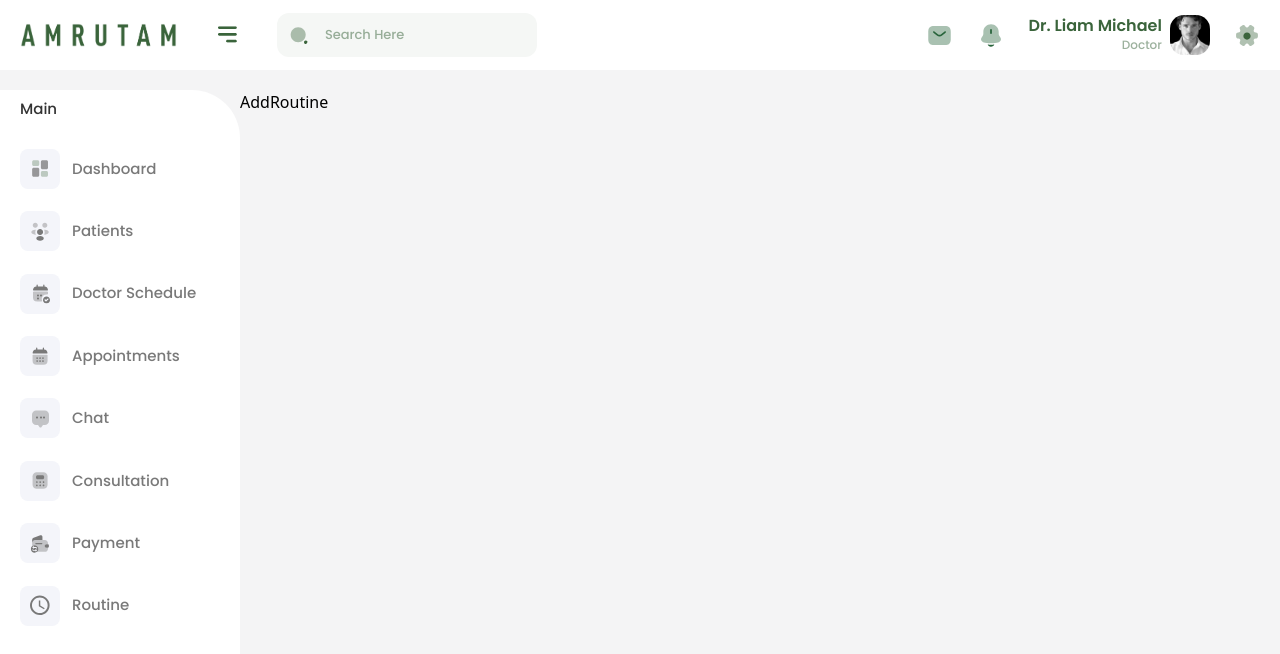
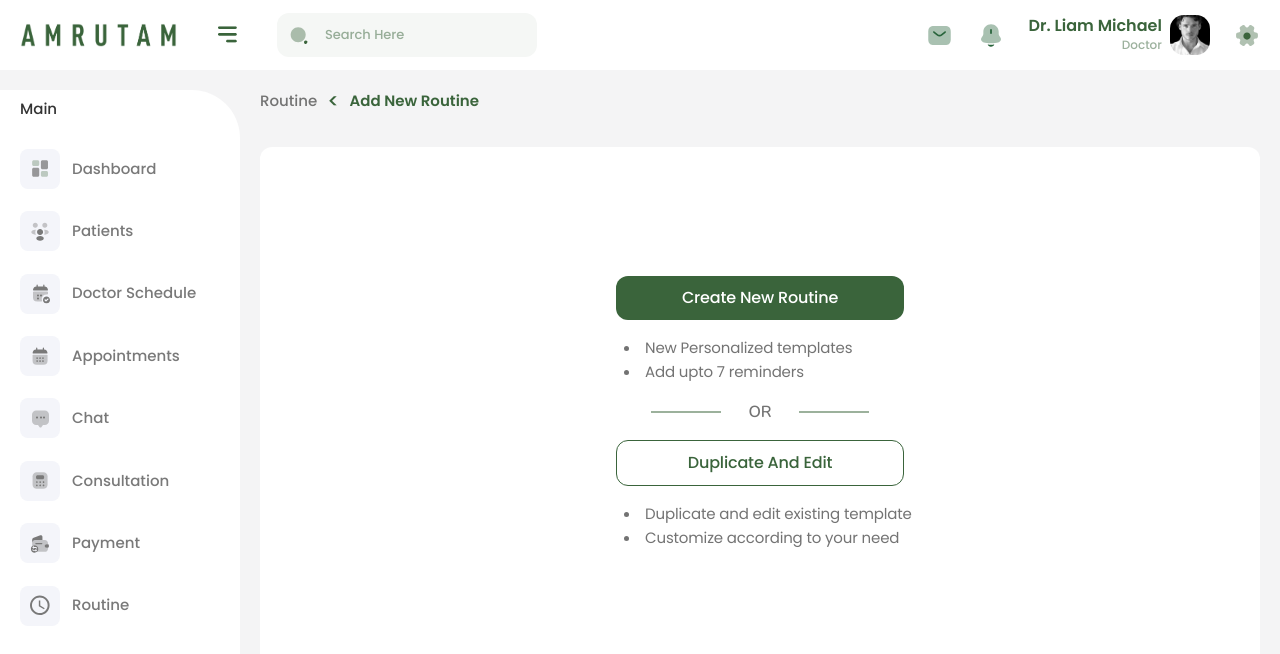
Before and after one commit to ano-coding/Routine-Dashboard-for-Doctors, a React (Vite) app: page /routine/add in a window 1280 px wide. Shown: the top 654 px of the page. Built offline with nearby package versions, Linux system fonts and the light colour scheme.

Commit message:
complete the create new routine page

```diff
--- a/src/App.jsx
+++ b/src/App.jsx
@@ -7,6 +7,7 @@ import AppLayout from "./ui/AppLayout";
 import RoutineDashboard from "./pages/RoutineDashboard";
 import Error from "./ui/Error";
 import AddRoutine from "./ui/AddRoutine";
+import PatientProfile from "./ui/PatientProfile";
 
 const router = createBrowserRouter([
   {
@@ -16,6 +17,10 @@ const router = createBrowserRouter([
       {
         path: "/",
         element: <Navigate replace to="/routine" />,
+      },
+      {
+        path: "/patient/:id",
+        element: <PatientProfile />,
       },
       {
         path: "/routine",
--- a/src/pages/RoutineDashboard.jsx
+++ b/src/pages/RoutineDashboard.jsx
@@ -41,6 +41,7 @@ const patients = [
     time: "04 : 10 PM",
     type: "Video Call",
     concerns: "Knee Pain",
+    id: "1",
   },
   {
     name: "Smith Bruklin",
@@ -50,6 +51,7 @@ const patients = [
     time: "05 : 10 PM",
     type: "Chat",
     concerns: "Headache",
+    id: "2",
   },
   {
     name: "William Stephin",
@@ -59,6 +61,7 @@ const patients = [
     time: "06 : 10 PM",
     type: "Offline",
     concerns: "Stomachache",
+    id: "3",
   },
 ];
 
@@ -199,7 +202,7 @@ const RoutineDashboard = () => {
                   <thead>
                     <tr>
                       <th scope="col" className="relative px-6 py-3">
-                        <span className="sr-only">Edit</span>
+                        <span className="sr-only">Checkbox</span>
                       </th>
                       <th
                         scope="col"
@@ -238,7 +241,7 @@ const RoutineDashboard = () => {
                         Concerns
                       </th>
                       <th scope="col" className="relative px-6 py-3">
-                        <span className="sr-only">Edit</span>
+                        <span className="sr-only">Link</span>
                       </th>
                     </tr>
                   </thead>
@@ -276,12 +279,15 @@ const RoutineDashboard = () => {
                           {patient.concerns}
                         </td>
                         <td className="whitespace-nowrap px-6 py-3 text-right text-xs font-medium">
-                          <button className="flex h-[37px] w-[37px] items-center  justify-center rounded-xl bg-darkslateblue-light">
+                          <Link
+                            to={`/patient/${patient.id}`}
+                            className="flex h-[37px] w-[37px] items-center  justify-center rounded-xl bg-darkslateblue-light"
+                          >
                             <img
                               src="/right-arrow.svg"
                               alt="Right Arrow Icon"
                             />
-                          </button>
+                          </Link>
                         </td>
                       </tr>
                     ))}
--- a/src/ui/AddRoutine.jsx
+++ b/src/ui/AddRoutine.jsx
@@ -1,5 +1,42 @@
 const AddRoutine = () => {
-  return <div>AddRoutine</div>;
+  return (
+    <section
+      className={` mx-auto flex h-full max-w-7xl flex-col gap-[1.9rem]   rounded-xl  px-5  `}
+    >
+      <div className="flex  w-full  gap-[10px]   font-poppins text-[15px] font-medium leading-[22.5px] text-darkOliveGreen-dark">
+        <div className="font-medium  leading-[22.5px] text-neutral-500">
+          Routine
+        </div>
+        <div className=" text-[20px] font-medium leading-[22.5px]">{`<`}</div>
+        <div className=" font-semibold leading-[22.5px]">Add New Routine</div>
+      </div>
+      <div className=" mt-1 flex h-3/4 w-full items-center justify-center rounded-xl bg-white">
+        <div className="flex w-72 flex-col gap-4">
+          <button className="whitespace-nowrap rounded-xl bg-darkOliveGreen-dark px-4 py-[10px] font-poppins text-[16px] font-medium leading-[24px] tracking-[-0.01em] text-white ">
+            Create New Routine
+          </button>
+          <ul className="ml-2 list-inside list-disc whitespace-nowrap font-poppins text-[15px] leading-[24px] tracking-[-0.01em] text-neutral-500">
+            <li>New Personalized templates</li>
+            <li>Add upto 7 reminders</li>
+          </ul>
+          <div className="flex items-center justify-center gap-6">
+            <div className="h-0.5 w-[70px] bg-darkOliveGreen-200" />
+            <span className="px-1 font-nunito text-[16px] font-semibold leading-[24px] tracking-[-0.01em] text-neutral-500">
+              OR
+            </span>
+            <div className="h-0.5 w-[70px] bg-darkOliveGreen-200" />
+          </div>
+          <button className="whitespace-nowrap rounded-xl border-[1.5px] border-darkOliveGreen-dark px-4 py-[10px] font-poppins text-[16px] font-medium leading-[24px] tracking-[-0.01em] text-darkOliveGreen-dark ">
+            Duplicate And Edit
+          </button>
+          <ul className="ml-2 list-inside list-disc whitespace-nowrap font-poppins text-[15px] leading-[24px] tracking-[-0.01em] text-neutral-500">
+            <li>Duplicate and edit existing template</li>
+            <li>Customize according to your need</li>
+          </ul>
+        </div>
+      </div>
+    </section>
+  );
 };
 
 export default AddRoutine;
```
